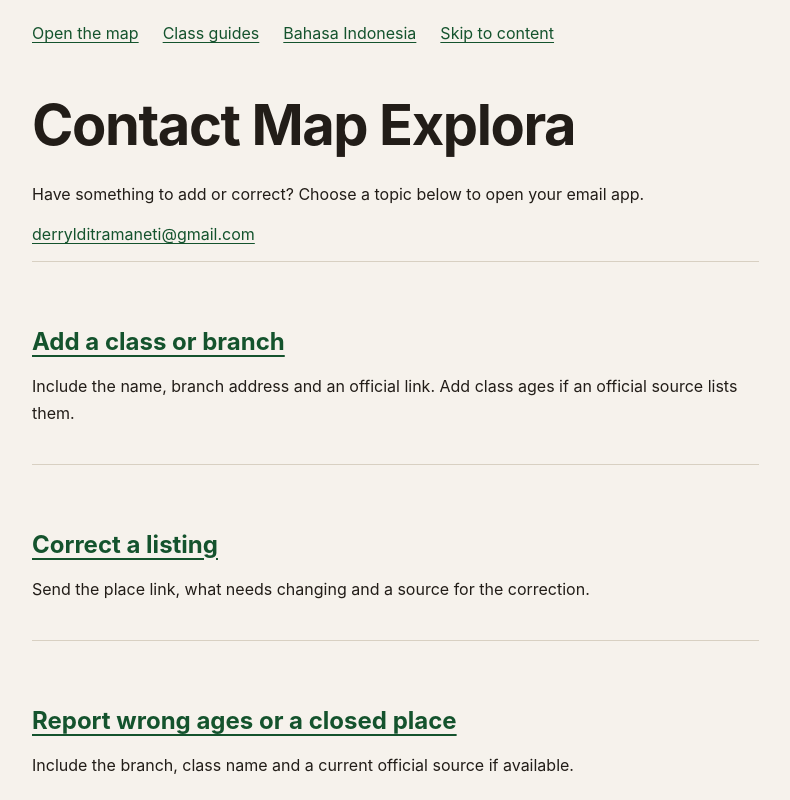
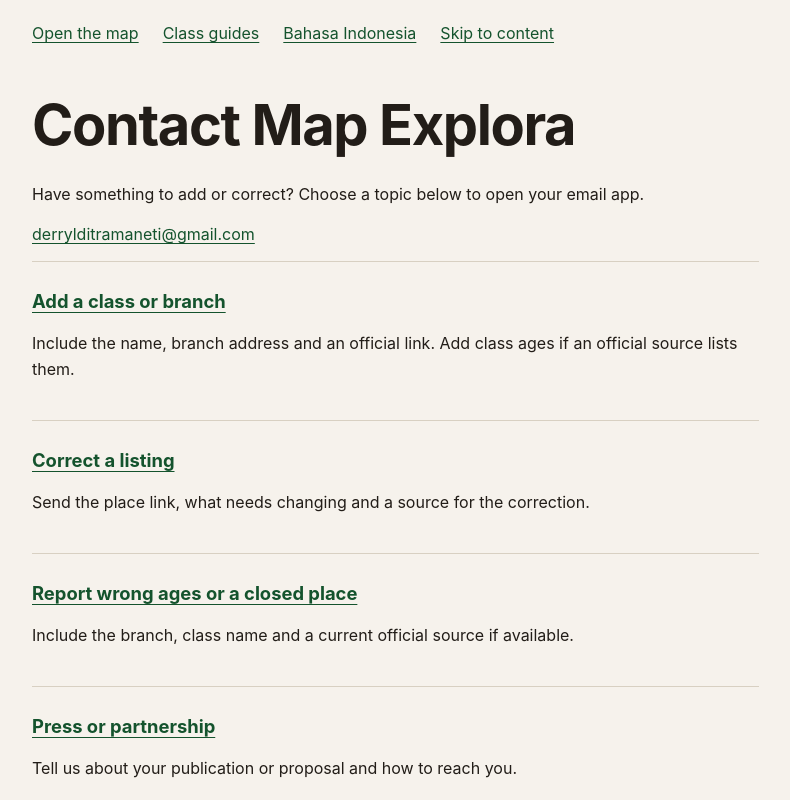
Before and after one commit to Derryl-Ditra/map-explora, a Next.js app: page /contact in a window 1280 px wide. Shown: the top 800 px of the page, without its empty margins (20-810 px from the left). Built offline with nearby package versions, Linux system fonts and the light colour scheme.

Commit message:
Enhance styles for guides and venue list

```diff
--- a/src/app/guides.css
+++ b/src/app/guides.css
@@ -1,2 +1,4 @@
 .guides{max-width:76rem;margin:auto;padding:1.25rem;color:#221d18;width:100%;line-height:1.65}.guides header{display:flex;gap:1.5rem;flex-wrap:wrap;padding-bottom:3rem}.guides a{color:#14532d;text-decoration:underline;text-underline-offset:.2em}.guides a:hover{color:#0b3920}.guides a:focus-visible{outline:3px solid #1a7a4a;outline-offset:4px}.guides h1{font-size:clamp(2rem,5vw,3.5rem);line-height:1.12;max-width:24ch;font-weight:750;letter-spacing:-.025em;margin:0 0 1.5rem}.guides h2{font-size:1.5rem;font-weight:700;margin:2.5rem 0 1rem;line-height:1.3}.guides h3{font-size:1.15rem;font-weight:700}.guides p{max-width:72ch;margin:.85rem 0}.guides ul,.guides ol{padding-left:1.35rem}.guides li{padding:.25rem 0}.guides .venue-list{list-style:none;padding:0;max-width:72ch}.guides .venue-list>li{border-top:1px solid #d8d0c2;padding:1.5rem 0}.guides .evidence{font-size:.9rem;color:#51483d}.guides .links{display:flex;flex-wrap:wrap;gap:.75rem 1.5rem}.guides footer{border-top:1px solid #d8d0c2;margin-top:3rem;padding:1.5rem 0;font-size:.9rem}.guides .guide-index{columns:2;column-gap:3rem}.guides .guide-index li{break-inside:avoid;padding:.5rem 0}@media(max-width:600px){.guides{padding:1.25rem}.guides .guide-index{columns:1}.guides header{padding-bottom:2rem}}
 .guides .comparison{max-width:72ch}.guides .comparison dt{font-weight:750;font-size:1.2rem;margin-top:2rem}.guides .comparison dd{margin:.8rem 0;overflow-wrap:anywhere}.guides .venue-list{overflow-wrap:anywhere}
+
+.guides .venue-list>li>h2{font-size:1.15rem;font-weight:700;line-height:inherit;margin:0}.guides .venue-list .links a{display:inline-flex;align-items:center;min-height:44px}
```
